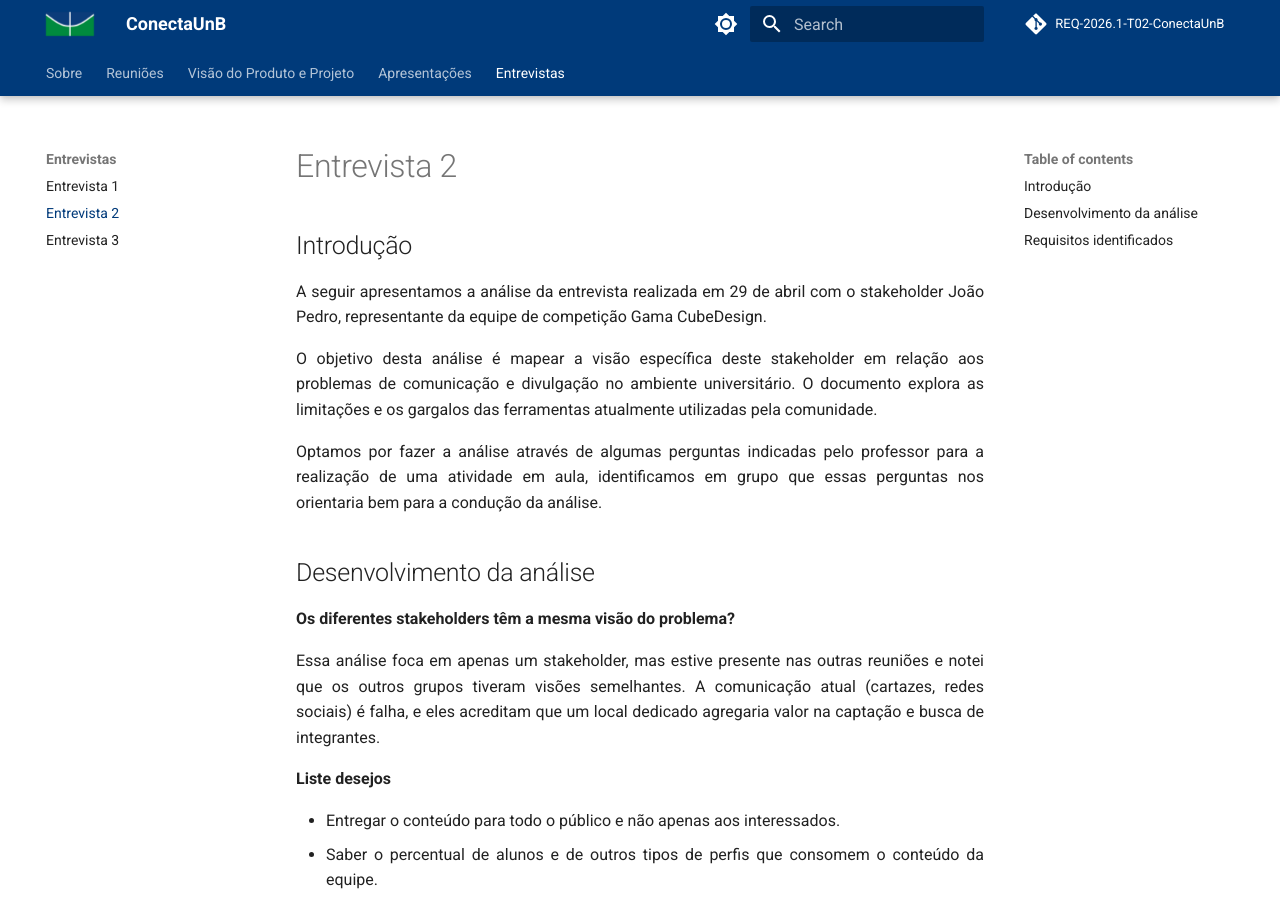
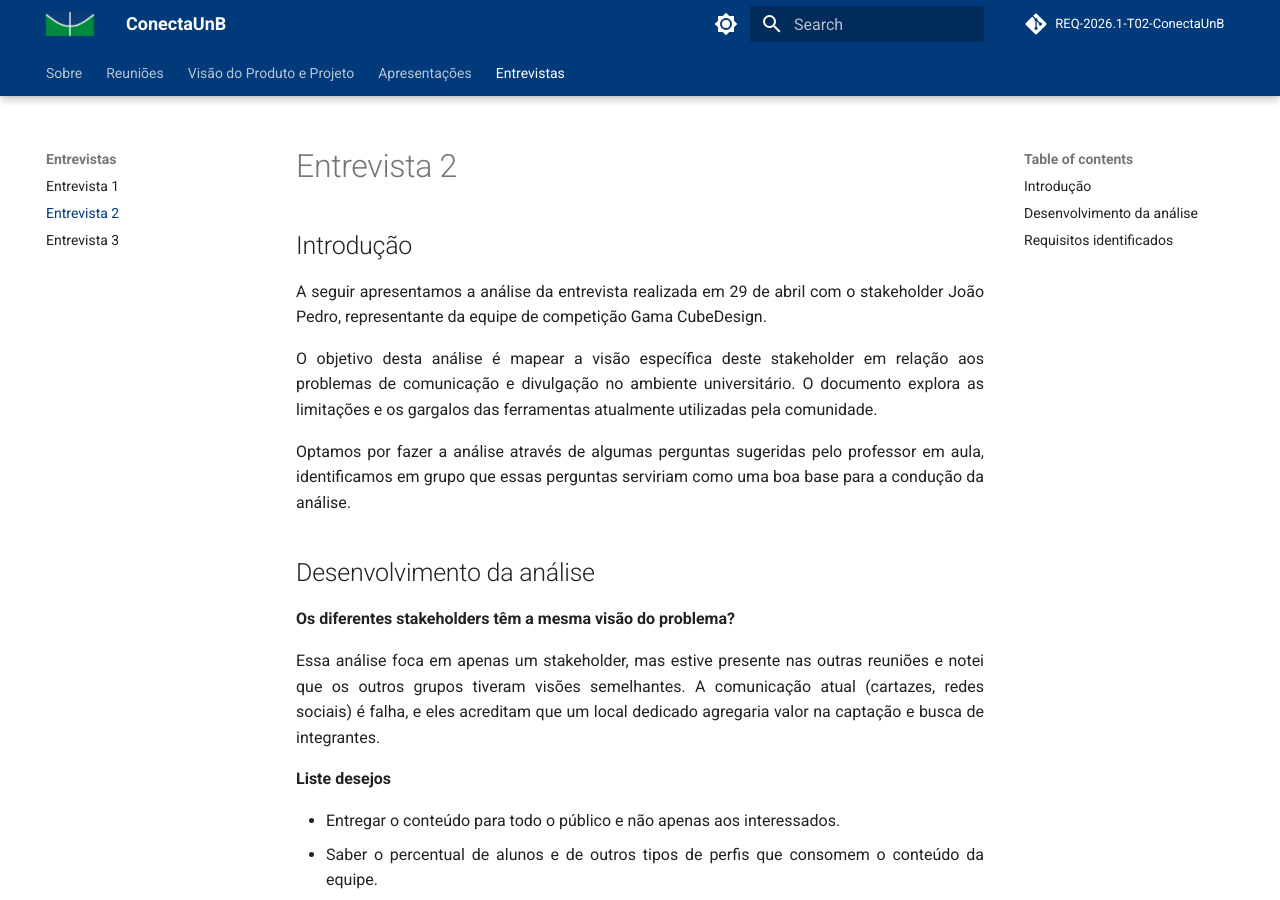
Before and after one commit to mdsreq-fga-unb/REQ-2026.1-T02-ConectaUnB, an MkDocs documentation site: the page built from docs/analisesEntrevistas/analiseEntrevista29-04.md, in a window 1280 px wide and 900 px high. Built offline with MkDocs 1.6.1 and Material for MkDocs 9.7.7, drawn with Linux system fonts in a browser that asks for light colours; comment, search, counter and statistics services are not loaded; some of the changed text lies outside the part shown.

Commit message:
Fix: corrige erros de escrita

```diff
--- a/docs/analisesEntrevistas/analiseEntrevista29-04.md
+++ b/docs/analisesEntrevistas/analiseEntrevista29-04.md
@@ -4,7 +4,7 @@
 
 O objetivo desta análise é mapear a visão específica deste stakeholder em relação aos problemas de comunicação e divulgação no ambiente universitário. O documento explora as limitações e os gargalos das ferramentas atualmente utilizadas pela comunidade.
 
-Optamos por fazer a análise através de algumas perguntas indicadas pelo professor para a realização de uma atividade em aula, identificamos em grupo que essas perguntas nos orientaria bem para a condução da análise.
+Optamos por fazer a análise através de algumas perguntas sugeridas pelo professor em aula, identificamos em grupo que essas perguntas serviriam como uma boa base para a condução da análise.
 
 ## Desenvolvimento da análise
 
```
Also changed, not shown: other parts of docs/analisesEntrevistas/analiseEntrevista29-04.md (+1 -1 lines).
